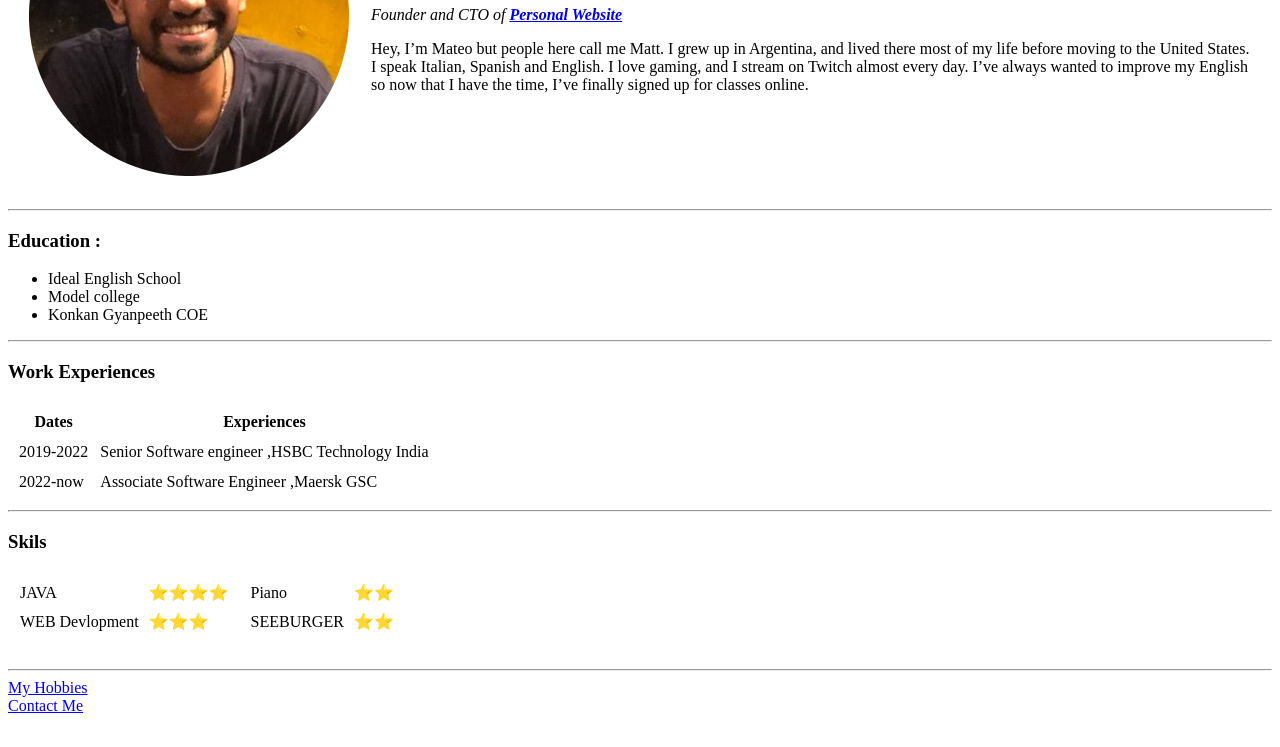
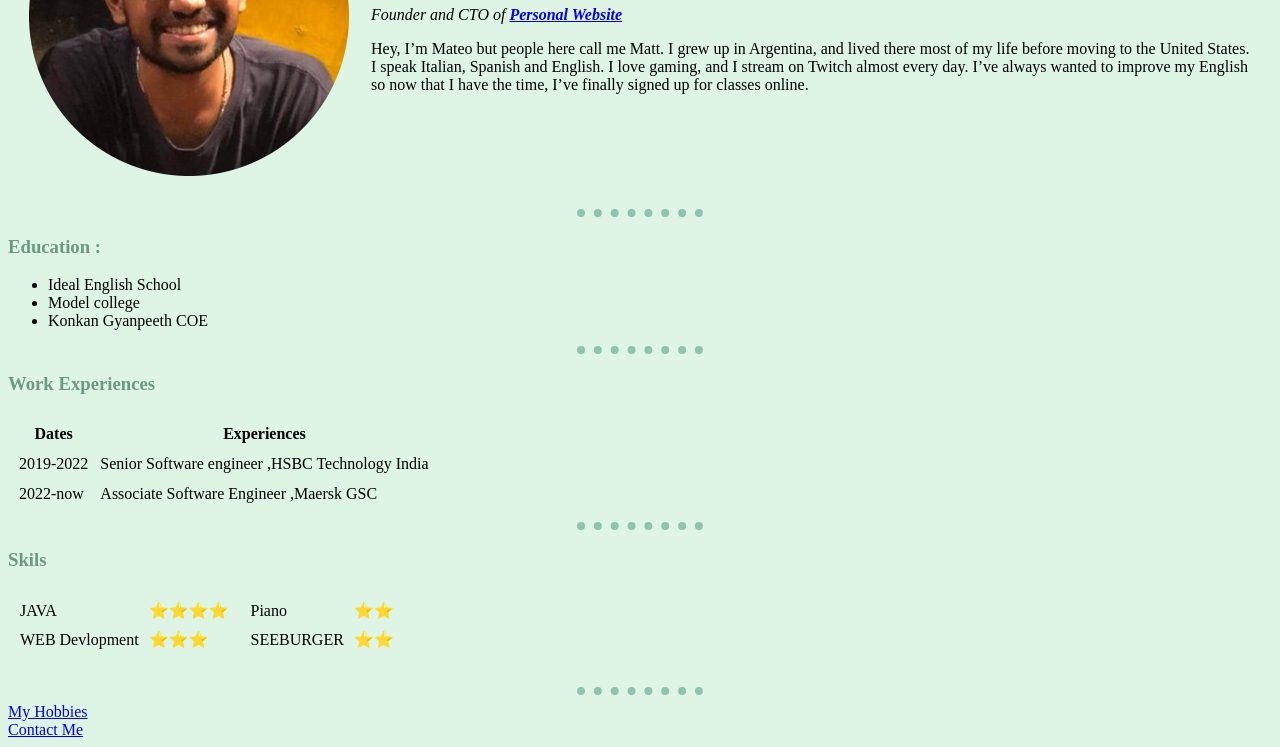
Before and after one commit to raviii9/Section1, a plain HTML site: page index.html in a window 1280 px wide. Shown: the part 173-920 px from the top of the page. Before the commit the page ends 896 px from the top, so only its background shows below. Drawn offline with Linux system fonts and the light colour scheme.

Commit message:
Section 4 completed

```diff
--- /dev/null
+++ b/css/style.css
@@ -0,0 +1,15 @@
+body{
+  background-color: #DEF5E5;
+}
+
+hr{
+  border-color: #8EC3B0;
+  border-style: none;
+  border-bottom-style: dotted;
+  border-width: 8px;
+  width: 10%
+}
+
+h1,h3{
+  color: #6D9886;
+}
--- a/index.html
+++ b/index.html
@@ -3,6 +3,7 @@
   <head>
     <meta charset="utf-8">
     <title>My Personal Website</title>
+    <link rel="stylesheet" href="css/style.css">
   </head>
   <body>
     <table cellspacing="20">
```
Also changed, not shown: contacts.html (+2 -1 lines), hobbies.html (+1 -0 lines).
